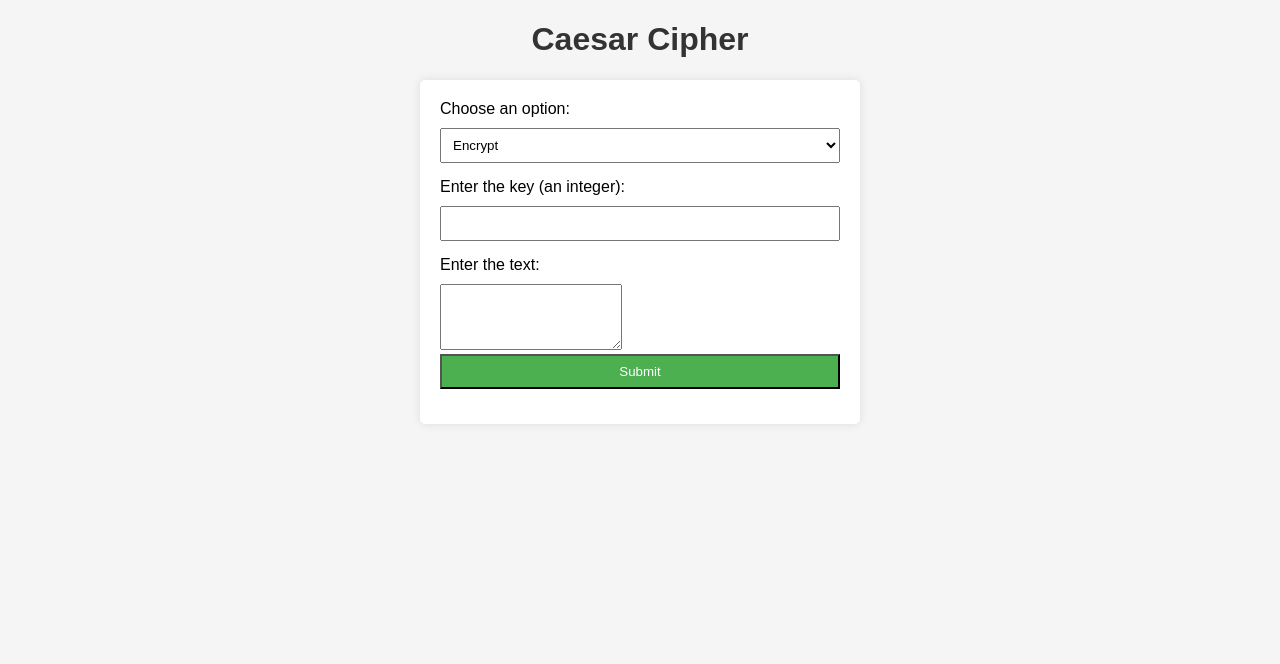
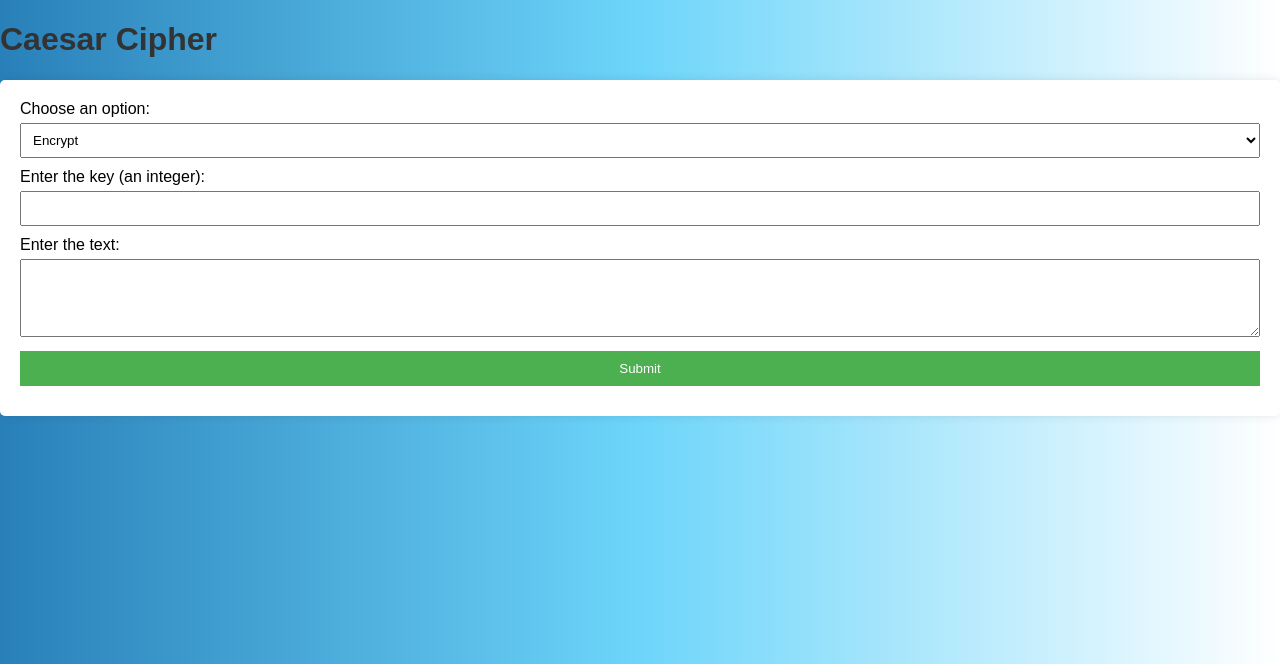
Before and after one commit to pujangampa/flask-proj, a Flask app: page / in a window 1280 px wide. Shown: the top 664 px of the page. Run offline with Flask 3, Linux system fonts and the light colour scheme.

Commit message:
Update style.css

```diff
--- a/text/static/style.css
+++ b/text/static/style.css
@@ -1,42 +1,41 @@
-/* static/style.css */
-
 body {
-    font-family: 'Arial', sans-serif;
-    background-color: #f5f5f5;
+    font-family: Arial, sans-serif;
     margin: 0;
     padding: 0;
+    background: linear-gradient(to right, #2980B9, #6DD5FA, #ffffff);
 }
 
 h1 {
-    text-align: center;
     color: #333;
 }
 
 form {
-    max-width: 400px;
-    margin: 20px auto;
+    margin-top: 20px;
+    background-color: #fff;
     padding: 20px;
-    background-color: #fff;
     border-radius: 5px;
     box-shadow: 0 0 10px rgba(0, 0, 0, 0.1);
 }
 
 label {
     display: block;
-    margin-bottom: 10px;
+    margin-bottom: 5px;
 }
 
+select,
 input,
-select {
+textarea {
+    margin-bottom: 10px;
     width: 100%;
     padding: 8px;
-    margin-bottom: 15px;
     box-sizing: border-box;
 }
 
 input[type="submit"] {
-    background-color: #4caf50;
+    padding: 10px;
+    background-color: #4CAF50;
     color: #fff;
+    border: none;
     cursor: pointer;
 }
 
@@ -50,13 +49,8 @@ h2 {
 }
 
 p {
-    color: #555;
+    background-color: #f9f9f9;
+    padding: 10px;
+    border: 1px solid #ddd;
+    border-radius: 5px;
 }
-
-.error {
-    color: #d9534f;
-}
-
-.result-message {
-    text-align: center;
-}
```
